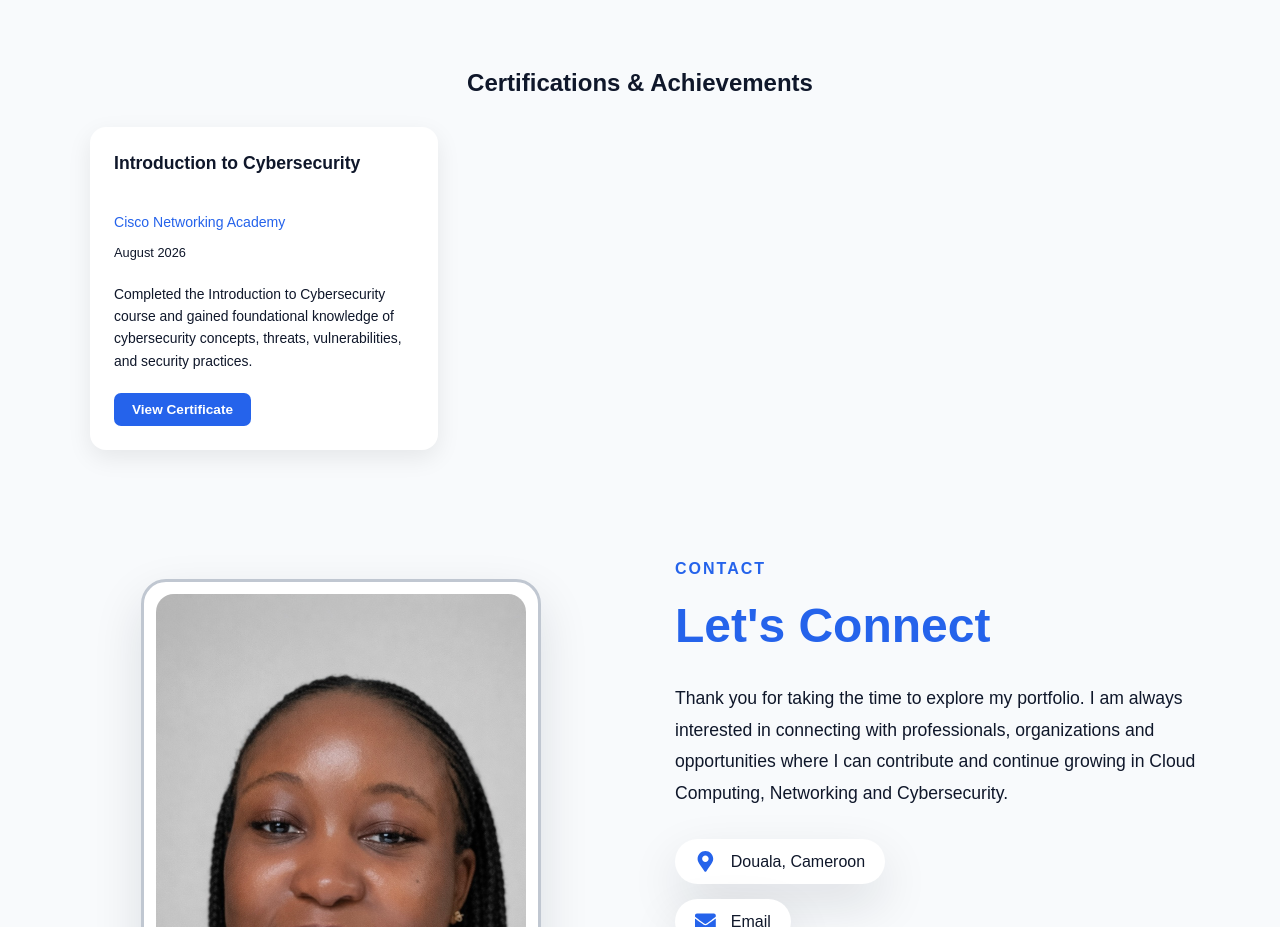
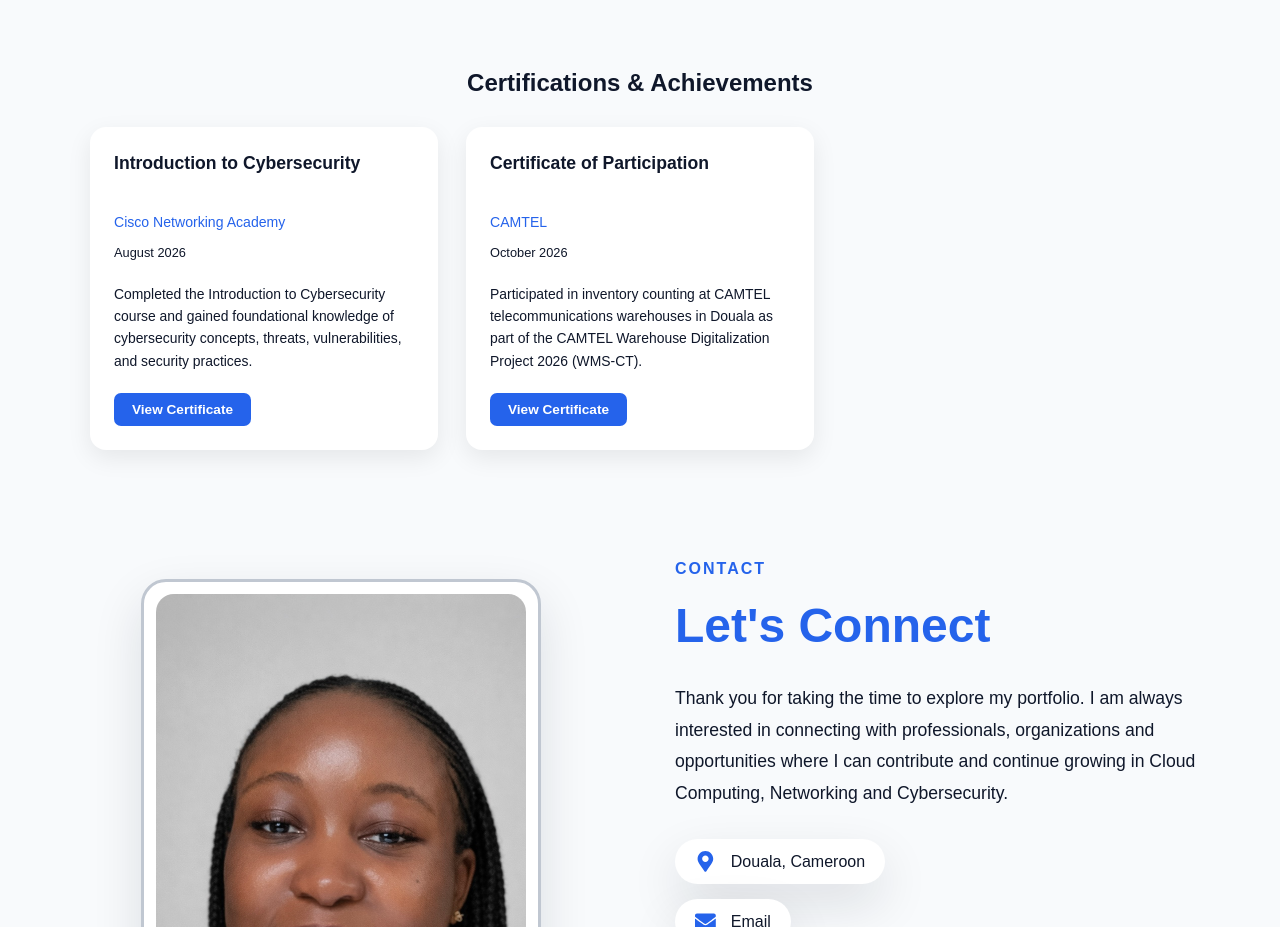
Before and after one commit to PrincessD10/Professional-Portfolio, a React (Vite) app in the folder my-portfolio/: page / in a window 1280 px wide. Shown: the part 3860-4787 px from the top of the page. Built offline with nearby package versions, Linux system fonts and the light colour scheme.

Commit message:
Added the certificate from CAMTEL

```diff
--- a/my-portfolio/src/data/certifications.ts
+++ b/my-portfolio/src/data/certifications.ts
@@ -28,6 +28,21 @@ export const certifications: Certification[] = [
 
     link: "/certificates/cisco-introduction-to-cybersecurity.pdf"
 
-  }
+  },
+
+  {
+  name: "Certificate of Participation",
+
+  issuer: "CAMTEL",
+
+  date: "October 2026",
+
+  description:
+    "Participated in inventory counting at CAMTEL telecommunications warehouses in Douala as part of the CAMTEL Warehouse Digitalization Project 2026 (WMS-CT).",
+
+    link: "/certificates/certificate-of-participation.pdf"
+}
+
+
 
 ];
```
Also changed, not shown: 1 other file (tests, documents, lock files or other folders).
